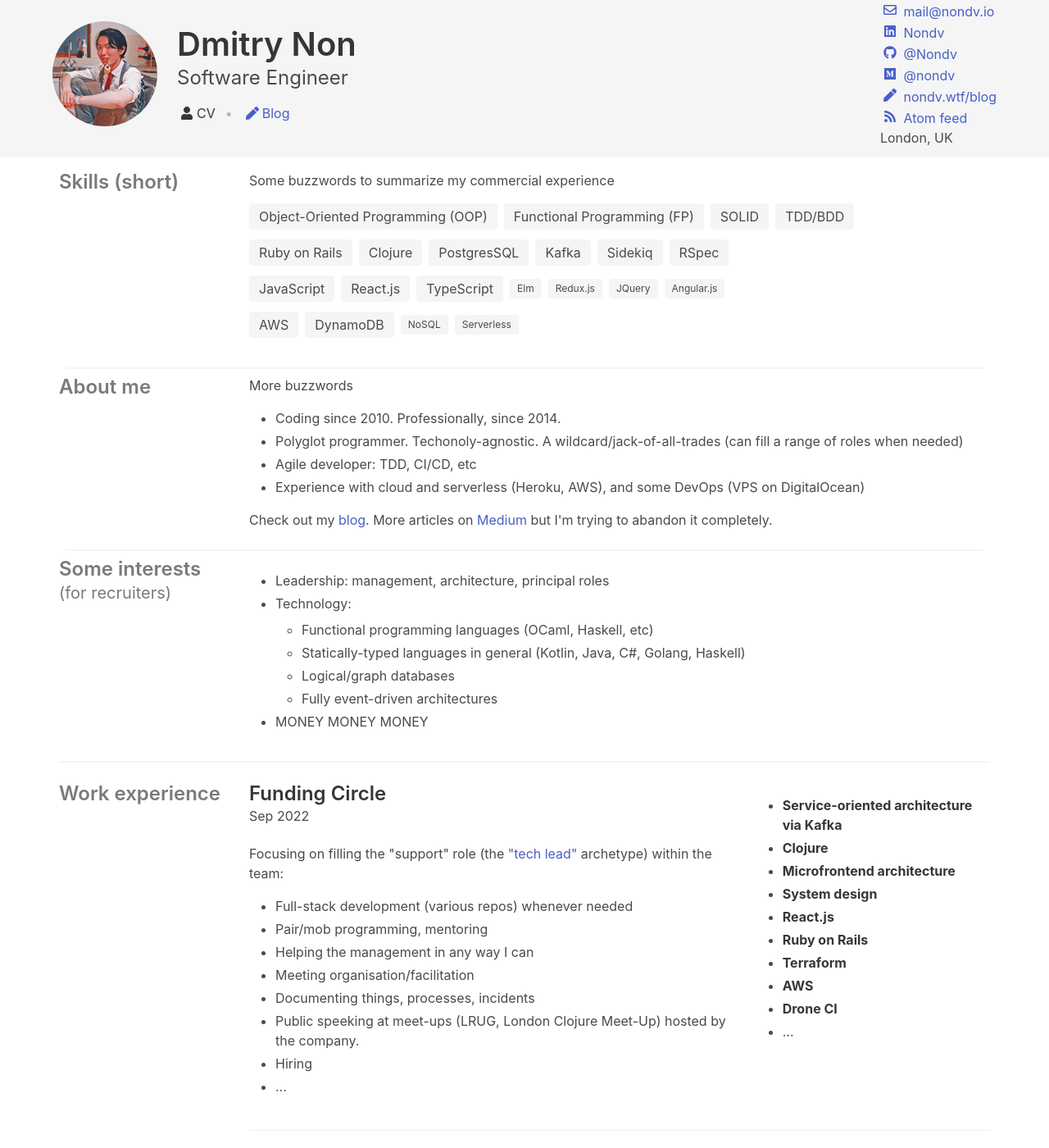
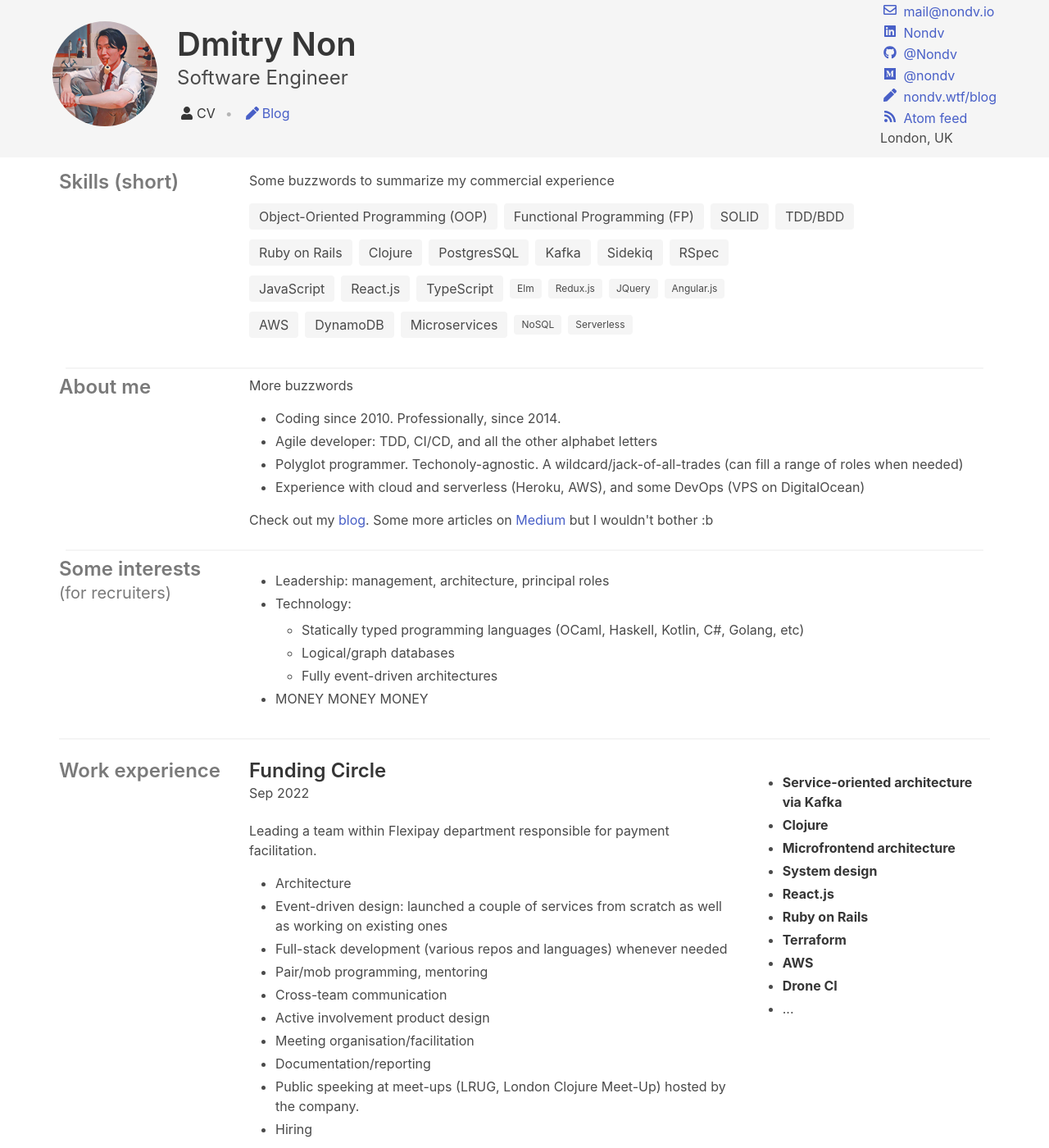
Before and after one commit to Nondv/nondv.github.io, a Jekyll site: the page built from index.html, in a window 1280 px wide and 1400 px high. Shown: the whole window at 82% size. Built offline with Jekyll 4.4.1, drawn with Linux system fonts in a browser that asks for light colours; nearby versions of some CDN libraries.

Commit message:
some cv updates

```diff
--- a/index.html
+++ b/index.html
@@ -37,6 +37,7 @@ title: Dmitry Non
         <div class="tags mb-1">
           <span class="tag is-medium">AWS</span>
           <span class="tag is-medium">DynamoDB</span>
+          <span class="tag is-medium">Microservices</span>
           <span class="tag">NoSQL</span>
           <span class="tag">Serverless</span>
         </div>
@@ -53,13 +54,13 @@ title: Dmitry Non
         More buzzwords
         <ul>
           <li>Coding since 2010. Professionally, since 2014.</li>
+          <li>Agile developer: TDD, CI/CD, and all the other alphabet letters</li>
           <li>Polyglot programmer. Techonoly-agnostic. A wildcard/jack-of-all-trades (can fill a range of roles when needed)</li>
-          <li>Agile developer: TDD, CI/CD, etc</li>
           <li>Experience with cloud and serverless (Heroku, AWS), and some DevOps (VPS on DigitalOcean)</li>
         </ul>
         <p>
           Check out my <a href='/blog.html'>blog</a>.
-          More articles on <a href='https://medium.com/@nondv'>Medium</a> but I'm trying to abandon it completely.
+          Some more articles on <a href='https://medium.com/@nondv'>Medium</a> but I wouldn't bother :b
         </p>
       </div>
     </div>
@@ -73,12 +74,11 @@ title: Dmitry Non
     <div class="column">
       <div class="content">
         <ul>
-          <li>Leadership: management, architecture, principal roles </li>
+          <li>Leadership: management, architecture, principal roles</li>
           <li>
             Technology:
             <ul>
-              <li>Functional programming languages (OCaml, Haskell, etc)</li>
-              <li>Statically-typed languages in general (Kotlin, Java, C#, Golang, Haskell)</li>
+              <li>Statically typed programming languages (OCaml, Haskell, Kotlin, C#, Golang, etc)</li>
               <li>Logical/graph databases</li>
               <li>Fully event-driven architectures</li>
             </ul>
@@ -102,16 +102,17 @@ title: Dmitry Non
             <h2 class="title is-size-4">Funding Circle</h2>
             <div class="subtitle is-size-6">Sep 2022</div>
             <p>
-              Focusing on filling the "support" role (the
-              <a href='https://staffeng.com/guides/staff-archetypes/' target='_blank'>"tech lead"</a>
-              archetype) within the team:
+              Leading a team within Flexipay department responsible for payment facilitation.
 
               <ul>
-                <li>Full-stack development (various repos) whenever needed</li>
+                <li>Architecture</li>
+                <li>Event-driven design: launched a couple of services from scratch as well as working on existing ones</li>
+                <li>Full-stack development (various repos and languages) whenever needed</li>
                 <li>Pair/mob programming, mentoring</li>
-                <li>Helping the management in any way I can</li>
+                <li>Cross-team communication</li>
+                <li>Active involvement product design</li>
                 <li>Meeting organisation/facilitation</li>
-                <li>Documenting things, processes, incidents</li>
+                <li>Documentation/reporting</li>
                 <li>Public speeking at meet-ups (LRUG, London Clojure Meet-Up) hosted by the company.</li>
                 <li>Hiring</li>
                 <li>...</li>
```
